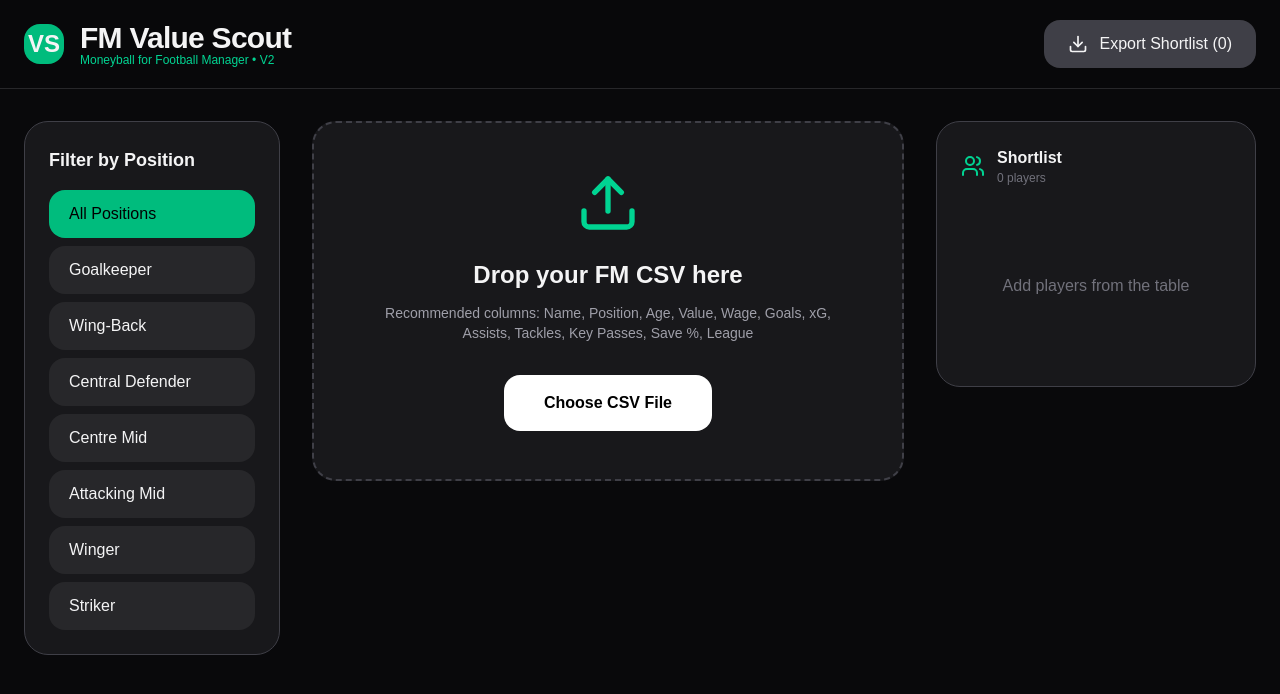
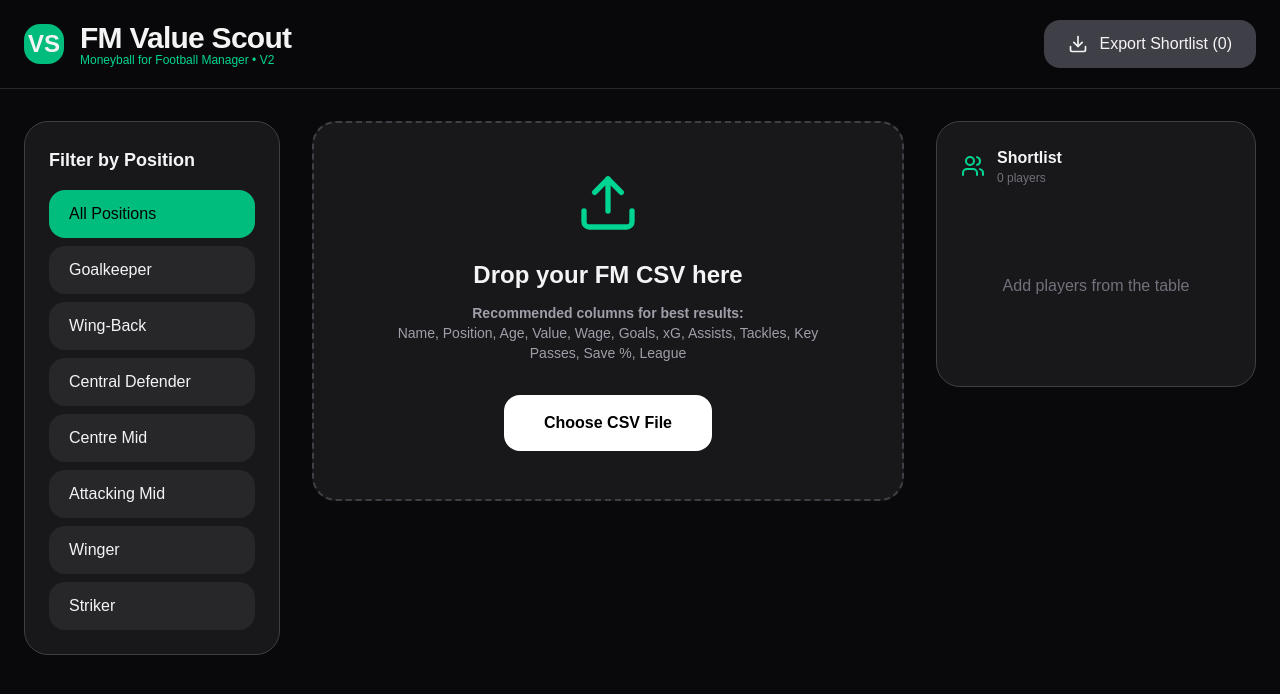
Before and after one commit to jakesummersFM/valuescout, a Next.js app: page / in a window 1280 px wide. Shown: the top 694 px of the page. Built offline with nearby package versions, Linux system fonts and the light colour scheme.

Commit message:
Update page.tsx

```diff
--- a/app/page.tsx
+++ b/app/page.tsx
@@ -324,6 +324,7 @@ export default function FMValueScoutV2() {
 
         {/* Main Content */}
         <div className="flex-1 space-y-8">
+          {/* Upload Area with Guidance */}
           <div
             onDragOver={(e) => { e.preventDefault(); setIsDragging(true); }}
             onDragLeave={() => setIsDragging(false)}
@@ -332,14 +333,22 @@ export default function FMValueScoutV2() {
           >
             <Upload className="w-16 h-16 mx-auto mb-6 text-emerald-400" />
             <h2 className="text-2xl font-semibold mb-3">Drop your FM CSV here</h2>
+
             <div className="text-zinc-400 text-sm max-w-md mx-auto mb-8">
-              Recommended columns: Name, Position, Age, Value, Wage, Goals, xG, Assists, Tackles, Key Passes, Save %, League
+              <strong>Recommended columns for best results:</strong><br />
+              Name, Position, Age, Value, Wage, Goals, xG, Assists, Tackles, Key Passes, Save %, League
             </div>
+
             <label className="bg-white text-black px-10 py-4 rounded-2xl font-semibold cursor-pointer hover:bg-zinc-200 transition inline-block">
               Choose CSV File
               <input type="file" accept=".csv" className="hidden" onChange={(e) => e.target.files?.[0] && handleFileUpload(e.target.files[0])} />
             </label>
-            {uploadMessage && <div className={`mt-8 text-sm ${uploadMessage.type === 'success' ? 'text-emerald-400' : 'text-amber-400'}`}>{uploadMessage.text}</div>}
+
+            {uploadMessage && (
+              <div className={`mt-8 text-sm ${uploadMessage.type === 'success' ? 'text-emerald-400' : 'text-amber-400'}`}>
+                {uploadMessage.text}
+              </div>
+            )}
           </div>
 
           {players.length > 0 && (
@@ -383,7 +392,7 @@ export default function FMValueScoutV2() {
           )}
         </div>
 
-        {/* Shortlist */}
+        {/* Shortlist Sidebar */}
         <div className="w-80 flex-shrink-0">
           <div className="bg-zinc-900 border border-zinc-700 rounded-3xl p-6 sticky top-24">
             <div className="flex justify-between items-center mb-6">
```
